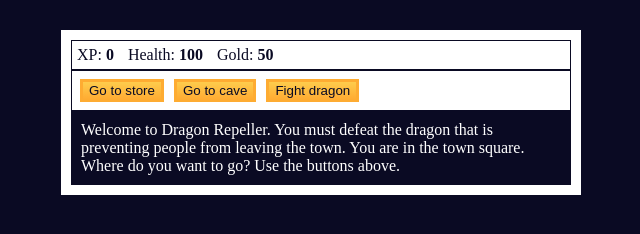
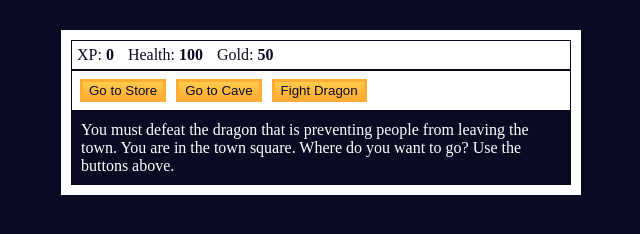
Before and after one commit to jniebs/JavaScript-RPG-Game, a plain HTML site: page index.html in a window 1280 px wide. Shown: the whole page, without its empty margins (319-959 px from the left). Drawn offline with Linux system fonts and the light colour scheme.

Commit message:
Update index.html

```diff
--- a/index.html
+++ b/index.html
@@ -3,7 +3,7 @@
   <head>
     <meta charset="utf-8">
     <link rel="stylesheet" href="./styles.css">
-    <title>RPG - Dragon Repeller</title>
+    <title>RPG - Dragon</title>
   </head>
   <body>
     <div id="game">
@@ -13,9 +13,9 @@
         <span class="stat">Gold: <strong><span id="goldText">50</span></strong></span>
       </div>
       <div id="controls">
-        <button id="button1">Go to store</button>
-        <button id="button2">Go to cave</button>
-        <button id="button3">Fight dragon</button>
+        <button id="button1">Go to Store</button>
+        <button id="button2">Go to Cave</button>
+        <button id="button3">Fight Dragon</button>
         <button id="button4" hidden>Monster4</button>
         <button id="button5" hidden>Monster5</button>
       </div>
@@ -24,7 +24,7 @@
         <span class="stat">Health: <strong><span id="monsterHealth"></span></strong></span>
       </div>
       <div id="text">
-        Welcome to Dragon Repeller. You must defeat the dragon that is preventing people from leaving the town. You are in the town square. Where do you want to go? Use the buttons above.
+        You must defeat the dragon that is preventing people from leaving the town. You are in the town square. Where do you want to go? Use the buttons above.
       </div>
     </div>
     <script src="./script.js"></script>
```
